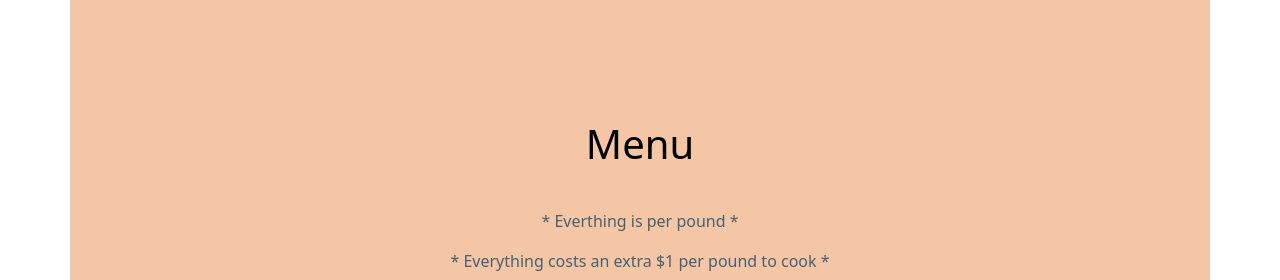
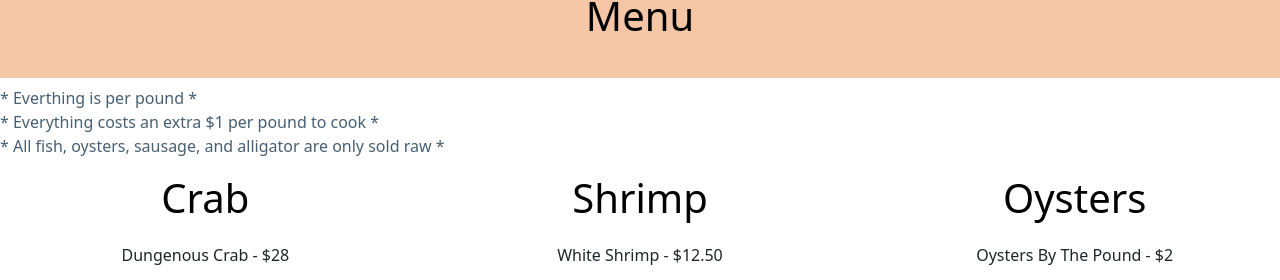
Before and after one commit to Sam-Saia/Lou-s, a plain HTML site: page index.html in a window 1280 px wide. Shown: the part 885-1165 px from the top of the page. Drawn offline with nearby package versions, Linux system fonts and the light colour scheme.

```diff
--- a/index.html
+++ b/index.html
@@ -19,11 +19,14 @@
 
   </div>
 
-<div class="container">
+<div class"container">
+
 
     <h1 class="menu">Menu</h1>
-    <p class="menu-text">* Everthing is per pound *</p>
-    <p class="menu-text">* Everything costs an extra $1 per pound to cook *</p>
+    <p class="menu-text">* Everthing is per pound *<br>
+                          * Everything costs an extra $1 per pound to cook * <br />
+                          * All fish, oysters, sausage, and alligator are only sold raw *</p>
+
 
 
   <div class="row">
@@ -77,7 +80,7 @@
 
 
 
-  </div>
+</div>
   </section>
   <div class="ordering">
     <h1>Contact</h1><br>
```
